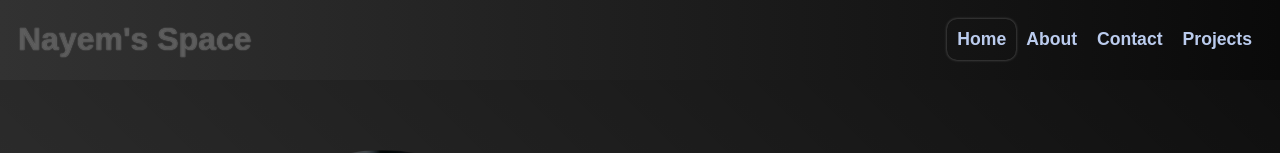
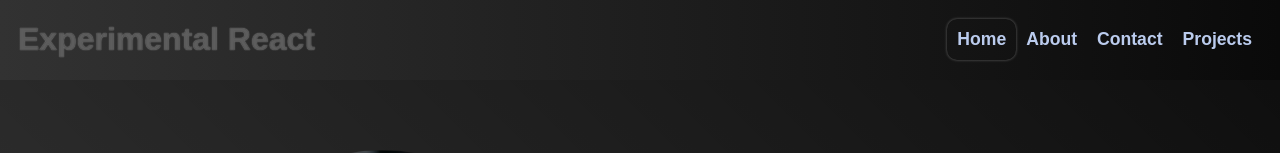
Before and after one commit to nayem-ahmedz/nayem-ahmed, a React (Create React App) app: page / in a window 1280 px wide. Shown: the top 153 px of the page. Built offline with nearby package versions, Linux system fonts and the light colour scheme.

Commit message:
Experimental React App

```diff
--- a/src/comps/Header.js
+++ b/src/comps/Header.js
@@ -5,7 +5,7 @@ function Header(){
     return(
         <header>
             <div className="header-cont wrapper">
-            <h1>Nayem's Space</h1>
+            <h1>Experimental React</h1>
             <Nav />
             </div>
         </header>
```
